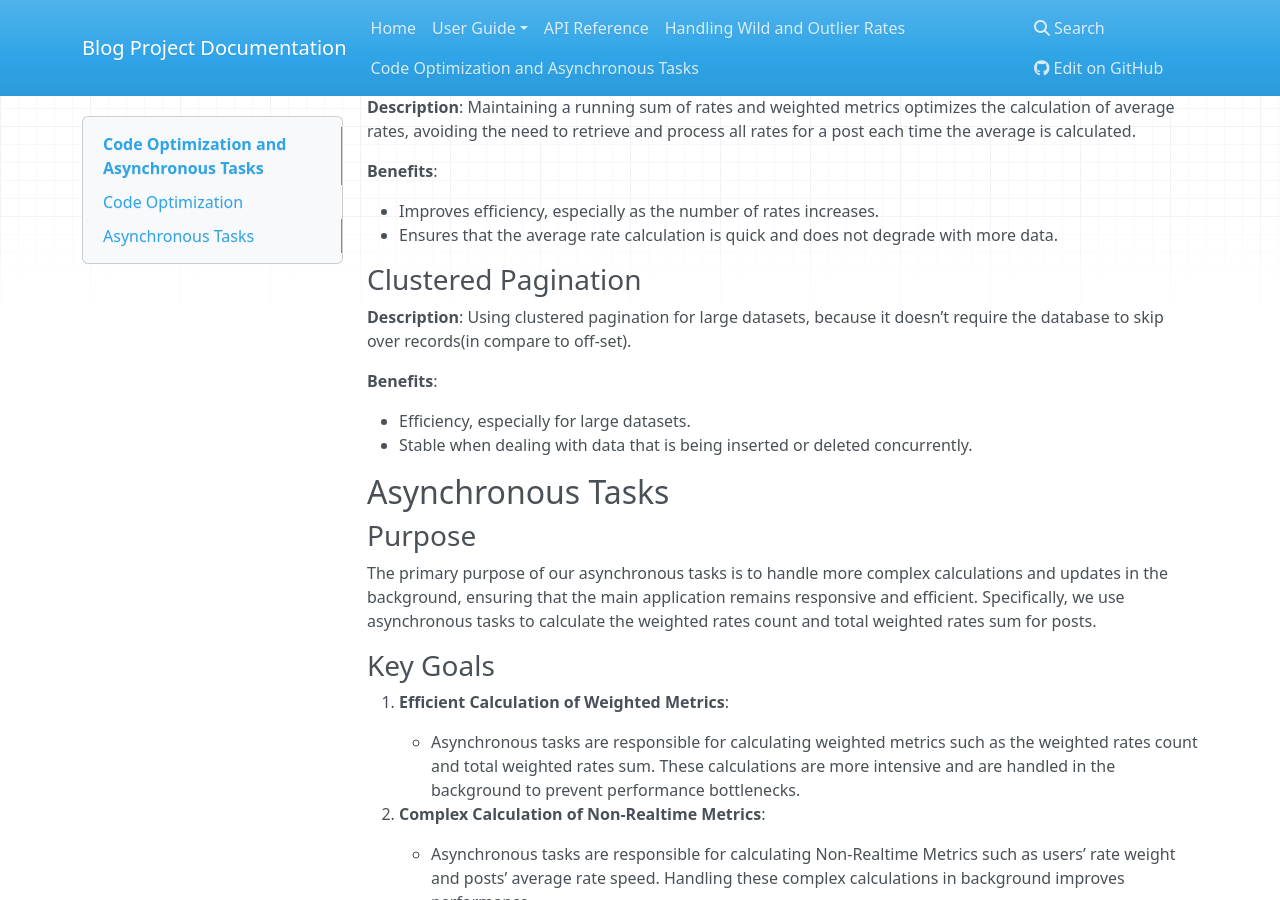
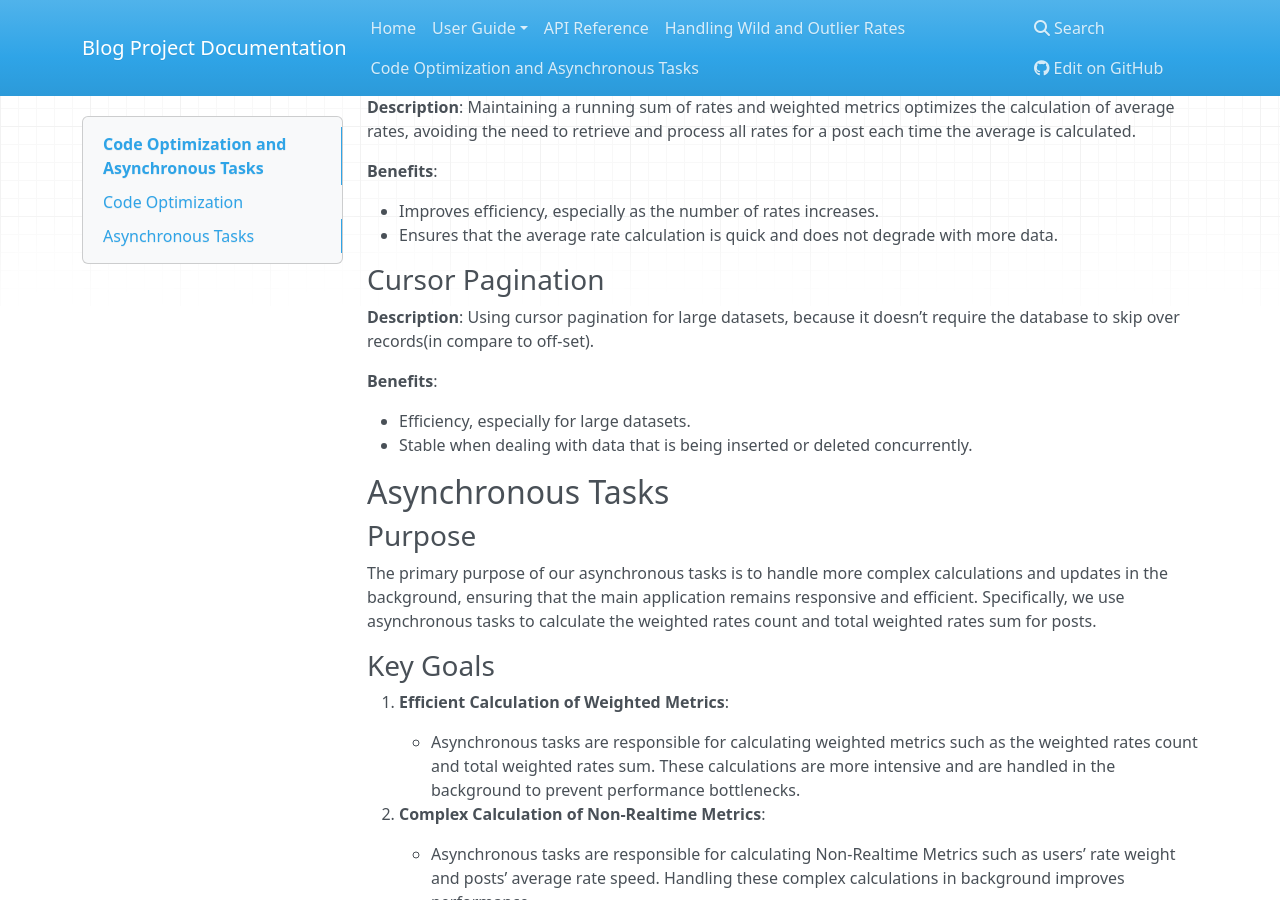
Before and after one commit to negarff95/blog_project, an MkDocs documentation site: the page built from docs/async_and_optimization.md, in a window 1280 px wide and 900 px high, scrolled down 1256 px. Built offline with MkDocs 1.6.1, drawn with Linux system fonts in a browser that asks for light colours; nearby versions of some CDN libraries.

Commit message:
fix: typo mistake

```diff
--- a/docs/async_and_optimization.md
+++ b/docs/async_and_optimization.md
@@ -58,10 +58,10 @@ Maintaining a running sum of rates and weighted metrics optimizes the calculatio
 - Improves efficiency, especially as the number of rates increases.
 - Ensures that the average rate calculation is quick and does not degrade with more data.
 
-### Clustered Pagination
+### Cursor Pagination
 
 **Description**:
-Using clustered pagination for large datasets, because it doesn't require the database to skip over records(in compare to off-set).
+Using cursor pagination for large datasets, because it doesn't require the database to skip over records(in compare to off-set).
 
 **Benefits**:
 
```
